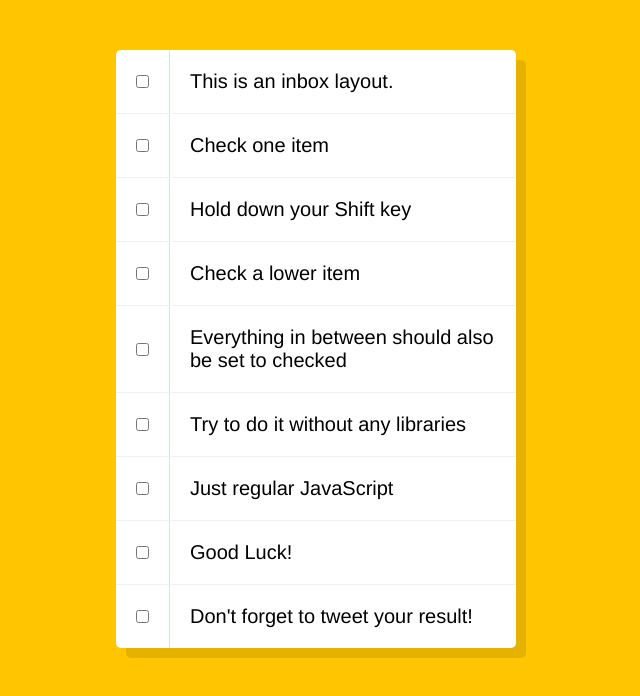
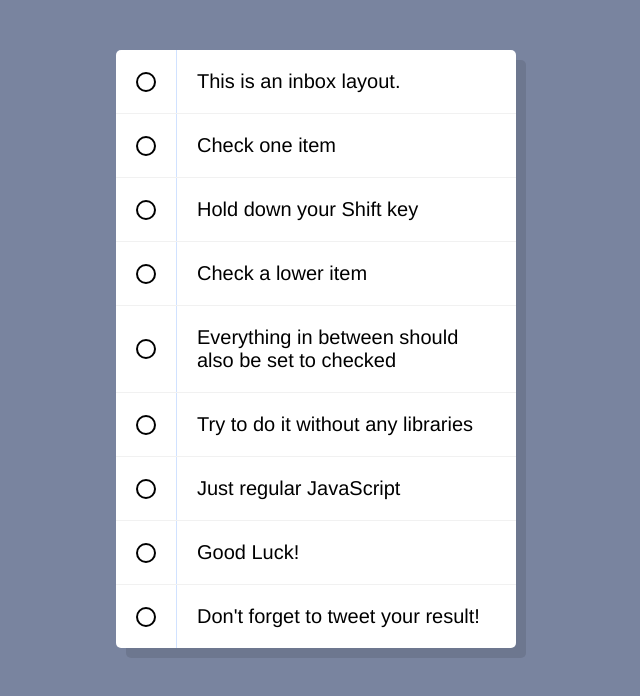
Before and after one commit to jsahlsa/javascript-30, a plain HTML site: page 10-hold-shift-and-check-checkboxes/index.html in a window 1280 px wide. Shown: the whole page, without its empty margins (324-964 px from the left). Drawn offline with Linux system fonts and the light colour scheme.

Commit message:
styled checkboxes

```diff
--- a/10-hold-shift-and-check-checkboxes/index.html
+++ b/10-hold-shift-and-check-checkboxes/index.html
@@ -11,39 +11,39 @@
 <body>
     <div class="inbox">
         <div class="item">
-            <input type="checkbox">
+            <input type="checkbox" autocomplete="off">
             <p>This is an inbox layout.</p>
         </div>
         <div class="item">
-            <input type="checkbox">
+            <input type="checkbox" autocomplete="off">
             <p>Check one item</p>
         </div>
         <div class="item">
-            <input type="checkbox">
+            <input type="checkbox" autocomplete="off">
             <p>Hold down your Shift key</p>
         </div>
         <div class="item">
-            <input type="checkbox">
+            <input type="checkbox" autocomplete="off">
             <p>Check a lower item</p>
         </div>
         <div class="item">
-            <input type="checkbox">
+            <input type="checkbox" autocomplete="off">
             <p>Everything in between should also be set to checked</p>
         </div>
         <div class="item">
-            <input type="checkbox">
+            <input type="checkbox" autocomplete="off">
             <p>Try to do it without any libraries</p>
         </div>
         <div class="item">
-            <input type="checkbox">
+            <input type="checkbox" autocomplete="off">
             <p>Just regular JavaScript</p>
         </div>
         <div class="item">
-            <input type="checkbox">
+            <input type="checkbox" autocomplete="off">
             <p>Good Luck!</p>
         </div>
         <div class="item">
-            <input type="checkbox">
+            <input type="checkbox" autocomplete="off">
             <p>Don't forget to tweet your result!</p>
         </div>
     </div>
--- a/10-hold-shift-and-check-checkboxes/index.js
+++ b/10-hold-shift-and-check-checkboxes/index.js
@@ -4,9 +4,10 @@ let lastChecked;
 
 function checkBoxes(e) {
     let inBetween = false;
+    console.log(this);
     if (e.shiftKey && this.checked) {
         boxes.forEach(box => {
-            console.log(box);
+            //console.log(box);
             if (box === this || box === lastChecked) {
                 inBetween = !inBetween;
             }
--- a/10-hold-shift-and-check-checkboxes/styles.css
+++ b/10-hold-shift-and-check-checkboxes/styles.css
@@ -1,6 +1,6 @@
 html {
       font-family: sans-serif;
-      background: #ffc600;
+      background: hsla(223 50% 25% / 0.6);
     }
 
 .inbox {
@@ -26,9 +26,43 @@ input:checked + p {
       text-decoration: line-through;
     }
 
+
+
 input[type="checkbox"] {
+    appearance: none;
+    position: relative;
       margin: 20px;
+      background: white;
+      border: black 2px solid;
+      width: 20px;
+      height: 20px;
+      border-radius: 10px;
+
     }
+
+    input[type="checkbox"]::before {
+        content: " ";
+        background: red;
+        width: 10px;
+        border-radius: 5px;
+        height: 10px;
+        font-size: 1.6em;
+        position: absolute;
+        left: 0;
+        top: 0;
+        transform: translate(3px, 3px) scale(0);
+        transform-origin: center;
+        visibility: hidden;
+        transition: all .2s ease-in;
+    }
+
+    input[type="checkbox"]:checked::before {
+        visibility: visible;
+        transform: translate(3px, 3px) scale(1);
+        transition: all 0.2s cubic-bezier(0.25, 0.25, 0.56, 2);
+    }
+
+
 
 p {
       margin: 0;
```
Also changed, not shown: .gitpod.yml (deleted).
